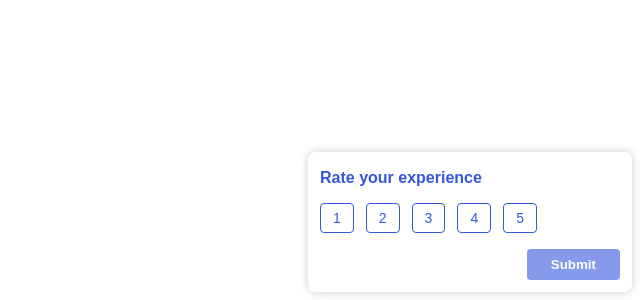
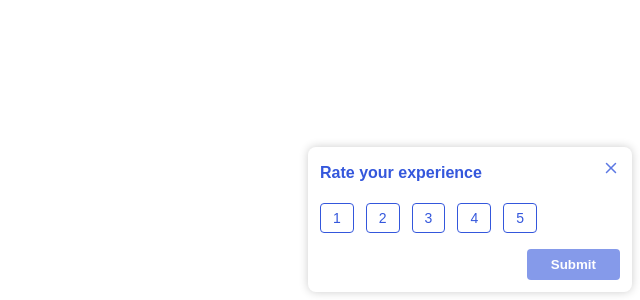
Before and after one commit to riya09/react-widget, a React (Create React App) app: page / in a window 1280 px wide. Shown: the part 500-800 px from the top of the page, without its empty margins (640-1280 px from the left). Built offline with nearby package versions, Linux system fonts and the light colour scheme.

Commit message:
feat: add close and animation for toggling widget

```diff
--- a/src/components/FeedbackWidget.js
+++ b/src/components/FeedbackWidget.js
@@ -10,25 +10,49 @@ const FeedbackWidget = (props) => {
   } = props;
 
   const [rating, setRating] = useState(null);
+  const [hideWidget, toggleVisibility] = useState(true)
 
   useEffect(() => {
     document.documentElement.style.setProperty('--base', themeColor);
   }, [themeColor]);
 
+  useEffect(() => {
+    toggleVisibility(false)
+  }, [])
+
   const submitRating = () => {
     handleSubmit(rating)
+    toggleVisibility(true)
   }
 
   return (
     <div className="brand__feedbackWidget">
-      <div className="feedbackWidget__container">
-        <h4 className="feedbackWidget__title">
-          {titleText}
-        </h4>
+      <div className={`feedbackWidget__container${hideWidget ? " hidden" : ""}`}>
+        <div className="feedbackWidget__header">
+          <h4 className="feedbackWidget__title">{titleText}</h4>
+          <span onClick={() => toggleVisibility(true)}>
+            <svg
+              xmlns="http://www.w3.org/2000/svg"
+              viewBox="0 0 24 24"
+              strokeWidth="2"
+              strokeLinecap="round"
+              strokeLinejoin="round"
+            >
+              <line x1="18" y1="6" x2="6" y2="18" />
+              <line x1="6" y1="6" x2="18" y2="18" />
+            </svg>
+          </span>
+        </div>
         <div className="feedbackWidget__rating">
           {[...Array(5)].map((_, k) => (
             <label htmlFor={k + 1} key={k}>
-              <input onChange={() => setRating(k + 1)} id={k + 1} type="radio" name="rating" value={k + 1} />
+              <input
+                onChange={() => setRating(k + 1)}
+                id={k + 1}
+                type="radio"
+                name="rating"
+                value={k + 1}
+              />
               <span>{k + 1}</span>
             </label>
           ))}
--- a/src/components/widget.scss
+++ b/src/components/widget.scss
@@ -10,11 +10,30 @@
     position: fixed;
     bottom: 8px;
     right: 8px;
-    .feedbackWidget__title {
-      margin: 5px 0;
-      font-size: 1.6em;
+    transform: translate3d(0, 0, 0);
+    transition: transform 0.4s ease-out;
+    &.hidden {
+      transform: translate3d(0, 110%, 0);
+    }
+    .feedbackWidget__header {
+      display: flex;
+      gap: 12px;
+      justify-content: space-between;
       margin-bottom: 16px;
-      color: var(--base);
+      .feedbackWidget__title {
+        margin: 5px 0;
+        font-size: 1.6em;
+        color: var(--base);
+      }
+      span {
+        cursor: pointer;
+        svg {
+          stroke: var(--base);
+          opacity: 0.8;
+          width: 18px;
+          height: 18px;
+        }
+      }
     }
     .feedbackWidget__rating {
       margin-bottom: 16px;
```
